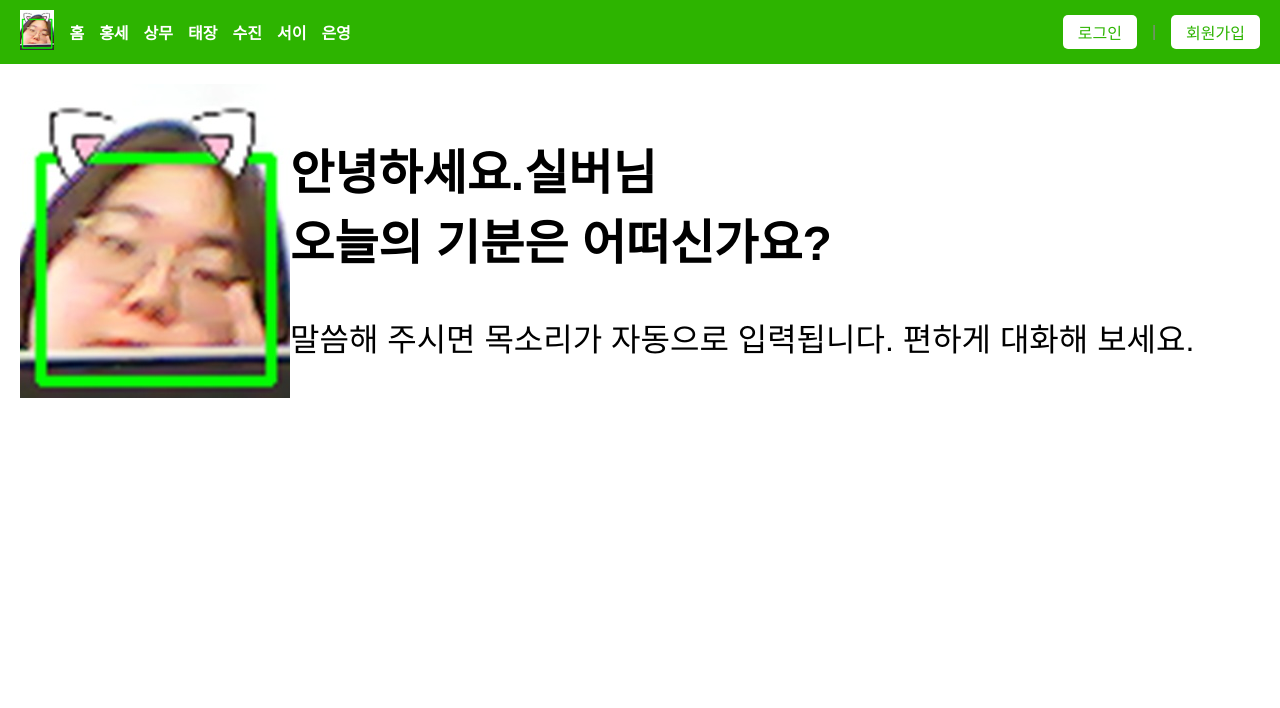
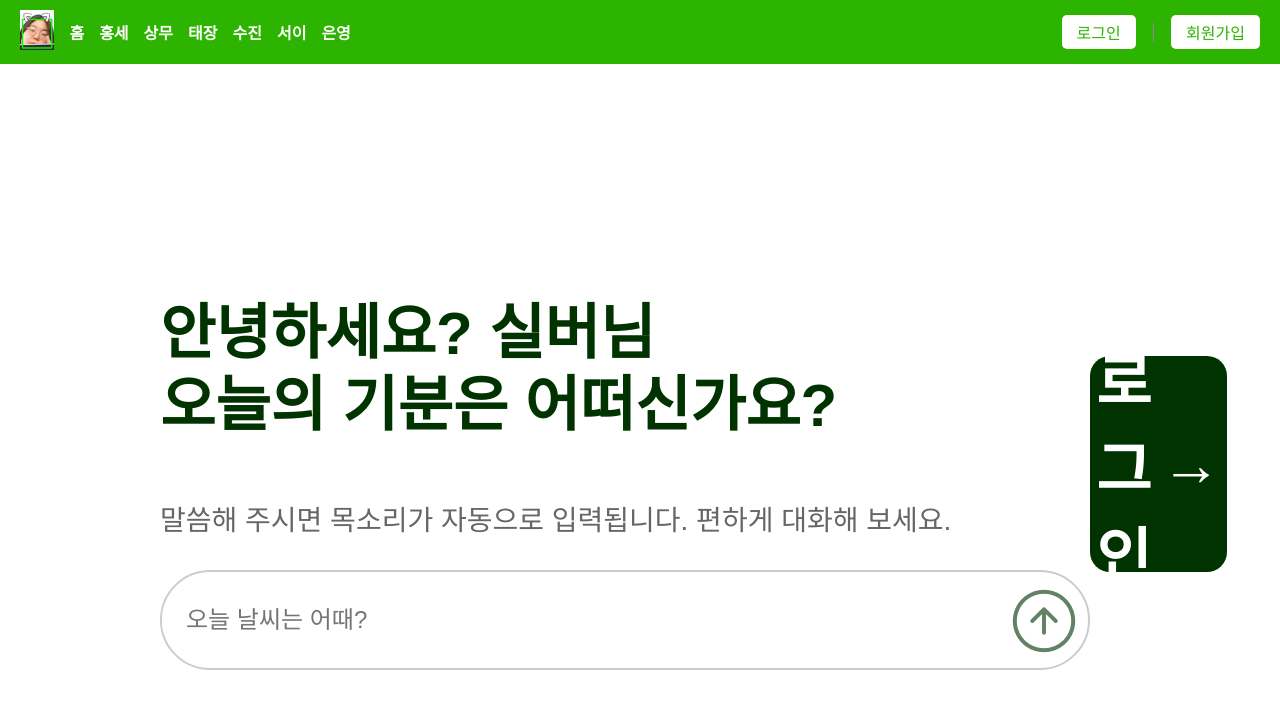
Before and after one commit to HexagonLab-s-SilverPlus/react, a React (Create React App) app: page / in a window 1280 px wide. Shown: the top 708 px of the page. Built offline with nearby package versions, Linux system fonts and the light colour scheme.

Commit message:
feat: 웰컴페이지 구현

```diff
--- /dev/null
+++ b/src/components/common/WelcomePage.jsx
@@ -0,0 +1,37 @@
+import React from 'react';
+import styles from './WelcomePage.module.css';
+import arrowIcon from '../../assets/images/Arrow up-circle.png'
+import Container from '../../pages/ey/chat/Container';
+
+function WelcomePage() {
+  return (
+    <Container>
+    <div className={styles.container}>
+      <div className={styles.content}>
+        <h1 className={styles.title}>
+          안녕하세요? 실버님 <br /> 오늘의 기분은 어떠신가요?
+        </h1>
+        <p className={styles.description}>
+          말씀해 주시면 목소리가 자동으로 입력됩니다. 편하게 대화해 보세요.
+        </p>
+        <div className={styles.inputContainer}>
+          <input
+            type="text"
+            placeholder="오늘 날씨는 어때?"
+            className={styles.input}
+          />
+        <button className={styles.arrowButton}>
+            <img src={arrowIcon} alt="arrow" className={styles.arrowIcon} />
+          </button>
+        </div>
+      </div>
+      <button className={styles.loginButton}>
+        로그인 <span className={styles.arrowRight}>→</span>
+      </button>
+    </div>
+
+    </Container>
+  );
+}
+
+export default WelcomePage;
--- /dev/null
+++ b/src/components/common/WelcomePage.module.css
@@ -0,0 +1,88 @@
+/* 전체 컨테이너 */
+.container {
+    display: flex;
+    justify-content: space-between;
+    align-items: center;
+    height: 100vh;
+    padding: 4rem;
+    box-sizing: border-box;
+    background-color: #fff;
+    font-family: 'Arial', sans-serif;
+  }
+
+  /* 텍스트 콘텐츠 */
+  .content {
+    display: flex;
+    flex-direction: column;
+    justify-content: center;
+  }
+
+  .title {
+    font-size: 60px;
+    font-weight: bold;
+    color: #003300;
+    line-height: 1.2;
+  }
+
+  .description {
+    font-size: 28px;
+    color: #666;
+    margin: 1rem 0 2rem 0;
+  }
+
+  /* 입력창 컨테이너 */
+  .inputContainer {
+    display: flex;
+    align-items: center;
+    border: 2px solid #ccc;
+    border-radius: 50px;
+    overflow: hidden;
+    width: 926px;
+    height: 96px;
+  }
+
+  .input {
+    flex: 1;
+    border: none;
+    outline: none;
+    font-size: 24px;
+    padding: 0 1.5rem;
+    color: #333;
+    font: 32px;
+  }
+
+  .arrowButton {
+    background-color: transparent;
+    border: none;
+    width: 70px;
+    height: 70px;
+    cursor: pointer;
+    margin-right: 15px;
+  }
+
+  .arrowIcon {
+    width: 70px;
+    height: 70px;
+    object-fit: contain;
+  }
+
+  /* 로그인 버튼 */
+  .loginButton {
+    background-color: #003300;
+    color: #fff;
+    border: none;
+    border-radius: 20px;
+    font-size: 60px;
+    font-weight: bold;
+    width: 375px;
+    height: 216px;
+    display: flex;
+    align-items: center;
+    justify-content: center;
+    cursor: pointer;
+  }
+
+  .arrowRight {
+    font-size: 60px;
+    margin-left: 10px;
+  }
--- a/src/pages/ey/chat/Container.module.css
+++ b/src/pages/ey/chat/Container.module.css
@@ -1,26 +1,34 @@
-/* src/styles/global.css */
-body {
-    margin: 0;
-    padding: 0;
-    font-family: Arial, sans-serif;
+/* 모든 UI에 적용할 수 있는 글로벌 CSS 파일.
+  * 모든 파일에서 <Container>를 최상위 부모 태그로 적용하면 좌우 96px 패딩과 반응형이 적용됨*/
+
+/* 기본 스타일: 큰 화면 (Desktop) */
+.container {
+  padding-left: 96px;
+  padding-right: 96px;
+  margin: 0 auto; /* 가운데 정렬 */
+  box-sizing: border-box;
+}
+
+/* 중간 화면 (Tablet) */
+@media (max-width: 1024px) {
+  .container {
+    padding-left: 48px;
+    padding-right: 48px;
   }
+}
 
-  /* 반응형 컨테이너 스타일 */
+/* 작은 화면 (Mobile) */
+@media (max-width: 768px) {
   .container {
-    margin: 0 auto;
-    padding: 0 96px;
-    max-width: 1200px;
-    width: 100%;
+    padding-left: 24px;
+    padding-right: 24px;
   }
+}
 
-  @media (max-width: 1024px) {
-    .container {
-      padding: 0 48px;
-    }
+/* 매우 작은 화면 (Small Mobile) */
+@media (max-width: 480px) {
+  .container {
+    padding-left: 16px;
+    padding-right: 16px;
   }
-
-  @media (max-width: 768px) {
-    .container {
-      padding: 0 24px;
-    }
-  }
+}
--- a/src/routers/router.js
+++ b/src/routers/router.js
@@ -9,13 +9,14 @@ import sjRouter from './sjRouter';
 import siRouter from './siRouter';
 import eyRouter from './eyRouter';
 import qnaRouter from './qnaRouter';
+import WelcomePage from '../components/common/WelcomePage';
 
 const AppRouter = () => {
   // 변수 = () => {}  ==>> 함수임
   return (
     <Routes>
       {/*통합된 라우터 파일*/}
-      <Route path="/" element={<Home />} />
+      <Route path="/" element={<WelcomePage />} />
       {tjRouter}
       {smRouter}
       {sjRouter}
```
Also changed, not shown: src/assets/images/Arrow up-circle.png (added).
